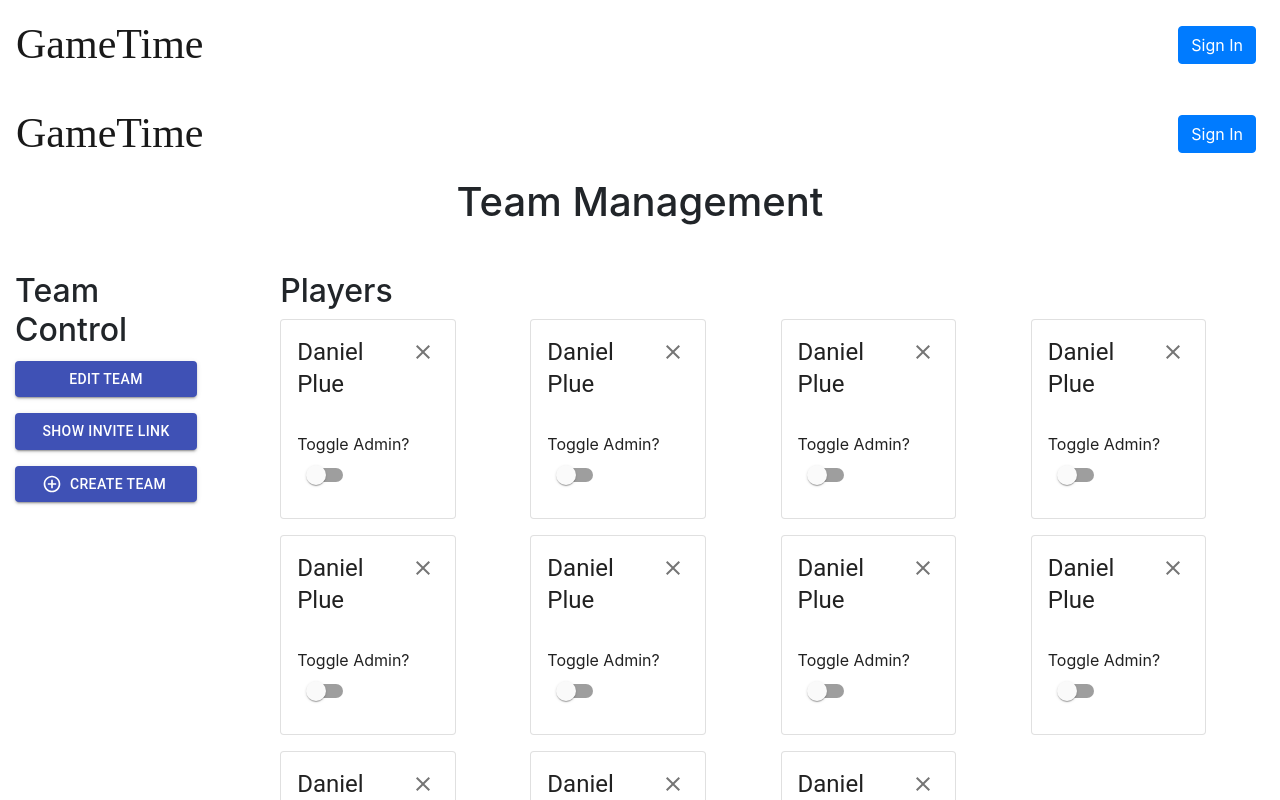
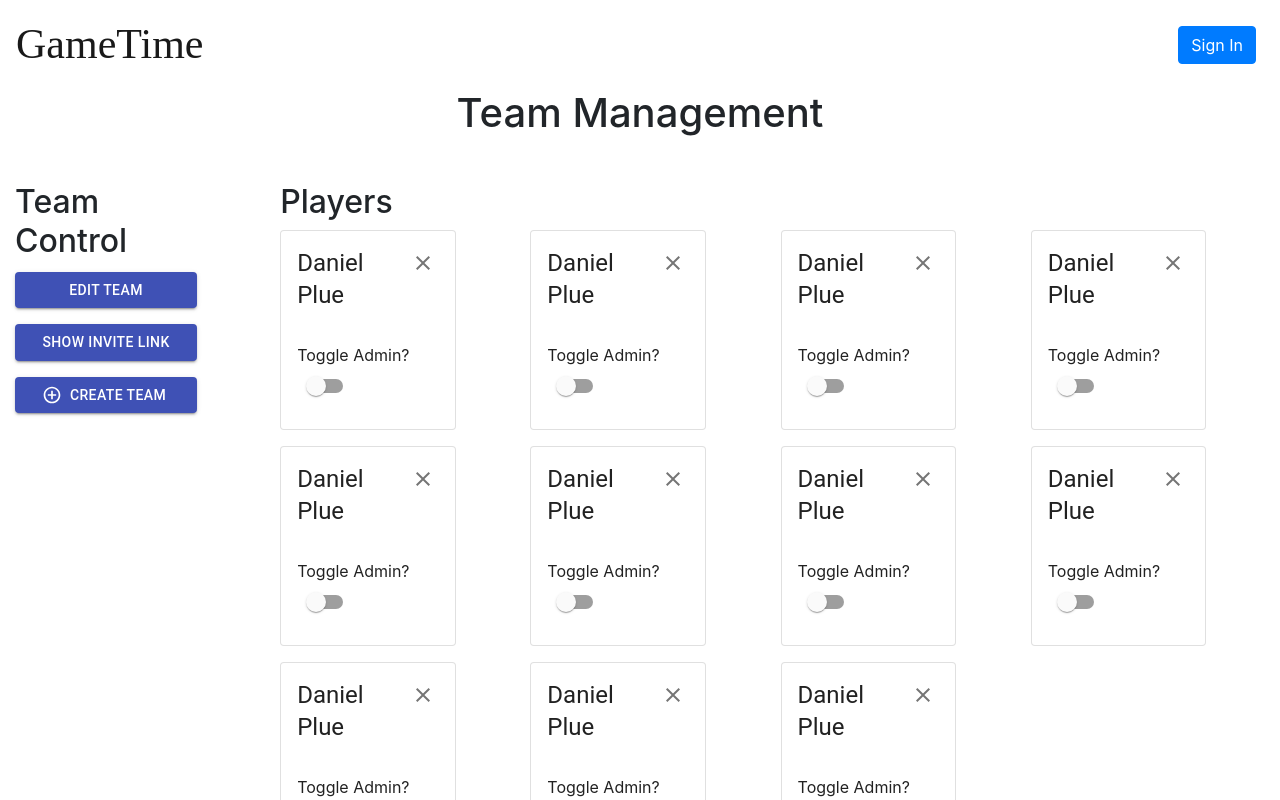
Before and after one commit to andyplank/gametime-frontend, a React app: page /#/TeamManagement in a window 1280 px wide. Shown: the top 800 px of the page. Built offline with nearby package versions, Linux system fonts and the light colour scheme; no server answers.

Commit message:
removed unused imports and extra header

```diff
--- a/src/components/TeamManagement/TeamManagement.jsx
+++ b/src/components/TeamManagement/TeamManagement.jsx
@@ -3,23 +3,8 @@ import React from 'react';
 import './TeamManagement.scss';
 import './TeamManagement.css';
 import Header from '../Header/Header';
-import Card from '@material-ui/core/Card';
-import CardHeader from '@material-ui/core/CardHeader';
-import CardMedia from '@material-ui/core/CardMedia';
-import CardContent from '@material-ui/core/CardContent';
-import CardActions from '@material-ui/core/CardActions';
-import Collapse from '@material-ui/core/Collapse';
-import Accordion from '@material-ui/core/Accordion';
-import AccordionDetails from '@material-ui/core/AccordionDetails';
-import AccordionSummary from '@material-ui/core/AccordionSummary';
-import IconButton from '@material-ui/core/IconButton';
-import MoreVertIcon from '@material-ui/icons/MoreVert';
-import ExpandMoreIcon from '@material-ui/icons/ExpandMore';
-import Grid from '@material-ui/core/Grid';
-import Switch from '@material-ui/core/Switch';
 import Button from '@material-ui/core/Button';
 import AddCircleOutlineIcon from '@material-ui/icons/AddCircleOutline';
-import CloseIcon from '@material-ui/icons/Close';
 import Modal from 'react-bootstrap/Modal';
 import TextField from '@material-ui/core/TextField';
 import PlayersDisplay from './PlayersDisplay';
@@ -266,9 +251,6 @@ class Content extends React.Component {
 
   render() {
     return(
-      <>
-      <Header />
-
       <div style={{ height: "100%" }}>
         {this.renderTeamEditModal()}
         {this.renderTeamCreateModal()}
@@ -322,7 +304,6 @@ class Content extends React.Component {
           </Row>
         </Container>
       </div>
-      </>
     )
   };
 }
```
